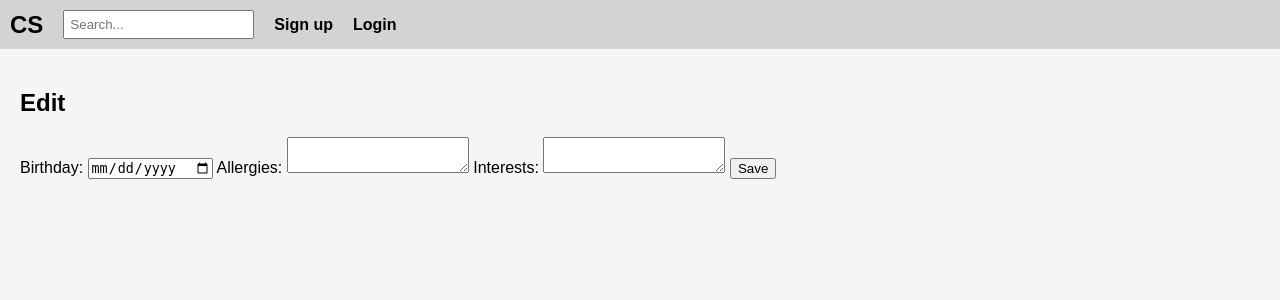
After one commit to 04mHuang/Character-Sheets, a Flask app: template frontend/templates/edit_person.html in a window 1280 px wide. The commit adds this page. Shown: the top 300 px of the page. Run offline with Flask 3, Linux system fonts and the light colour scheme; the template is opened without the code that fills it, so the values that code supplies are empty.

Commit message:
you can view and edit people's information

```diff
--- a/backend/main.py
+++ b/backend/main.py
@@ -53,9 +53,10 @@ class Person(db.Model):
     person_id = db.Column(db.Integer, primary_key=True)
     user_id = db.Column(db.Integer, db.ForeignKey('Users.user_id'), nullable=False)
     name = db.Column(db.String(100), nullable=False)
-    birthday = db.Column(db.Date)
-    allergies = db.Column(db.Text)
-    interests = db.Column(db.Text)
+    birthday = db.Column(db.Date, nullable=True)
+    allergies = db.Column(db.Text, nullable=True)
+    interests = db.Column(db.Text, nullable=True)
+
     # Many-to-many relationship between People and Group
     groups = db.relationship('Group', secondary='GroupMembers', backref=db.backref('people', lazy='dynamic'))
 
@@ -156,6 +157,50 @@ def remove_member(group_id, user_id):
     group.people.remove(person)
     db.session.commit()
     return redirect(url_for('view_group', group_id=group_id))
+
+@app.route('/person/<int:person_id>')
+def view_person(person_id):
+    if 'username' not in session:
+        return redirect(url_for('login'))
+
+    person = Person.query.get(person_id)
+    if person and person.user_id == session['user_id']:
+        return render_template('person.html', person=person)
+    else:
+        return redirect(url_for('base'))
+
+@app.route('/person/<int:person_id>/edit', methods=['GET', 'POST'])
+def edit_person(person_id):
+    if 'username' not in session:
+        return redirect(url_for('login'))
+
+    person = Person.query.get(person_id)
+    if person and person.user_id == session['user_id']:
+        if request.method == 'POST':
+            birthday = request.form['birthday']
+            if birthday:
+                person.birthday = birthday
+            else:
+                person.birthday = None
+
+            allergies = request.form['allergies']
+            if allergies:
+                person.allergies = allergies
+            else:
+                person.allergies = None
+
+            interests = request.form['interests']
+            if interests:
+                person.interests = interests
+            else:
+                person.interests = None
+
+            db.session.commit()
+            return redirect(url_for('view_person', person_id=person_id))
+        return render_template('edit_person.html', person=person)
+    else:
+        return redirect(url_for('base'))
+
 
 # use /users to see the tables, just to make sure the sql works with the flask
 @app.route('/users')
--- /dev/null
+++ b/frontend/templates/edit_person.html
@@ -0,0 +1,19 @@
+{% extends "base.html" %}
+{% block title %}Edit Person{% endblock %}
+{% block content %}
+<div class="edit-person-container">
+    <h2>Edit {{ person.name }}</h2>
+    <form action="{{ url_for('edit_person', person_id=person.person_id) }}" method="post">
+        <label for="birthday">Birthday:</label>
+        <input type="date" id="birthday" name="birthday" value="{{ person.birthday if person.birthday else '' }}">
+
+        <label for="allergies">Allergies:</label>
+        <textarea id="allergies" name="allergies">{{ person.allergies if person.allergies else '' }}</textarea>
+
+        <label for="interests">Interests:</label>
+        <textarea id="interests" name="interests">{{ person.interests if person.interests else '' }}</textarea>
+
+        <button type="submit">Save</button>
+    </form>
+</div>
+{% endblock %}
--- a/frontend/templates/group.html
+++ b/frontend/templates/group.html
@@ -7,7 +7,7 @@
     <ul>
       {% for member in members %}
         <li>
-          {{ member.name }}
+          <a href="{{ url_for('view_person', person_id=member.person_id) }}">{{ member.name }}</a>
           <form action="{{ url_for('remove_member', group_id=group.group_id, user_id=member.user_id) }}" method="post" style="display:inline;">
             <button type="submit">Remove</button>
           </form>
```
Also changed, not shown: frontend/templates/person.html (added, +15 -0 lines).
